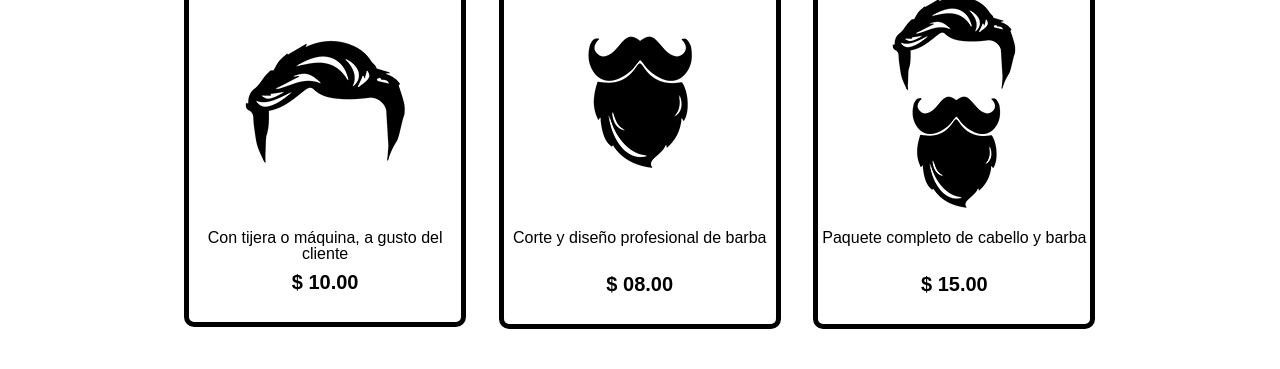
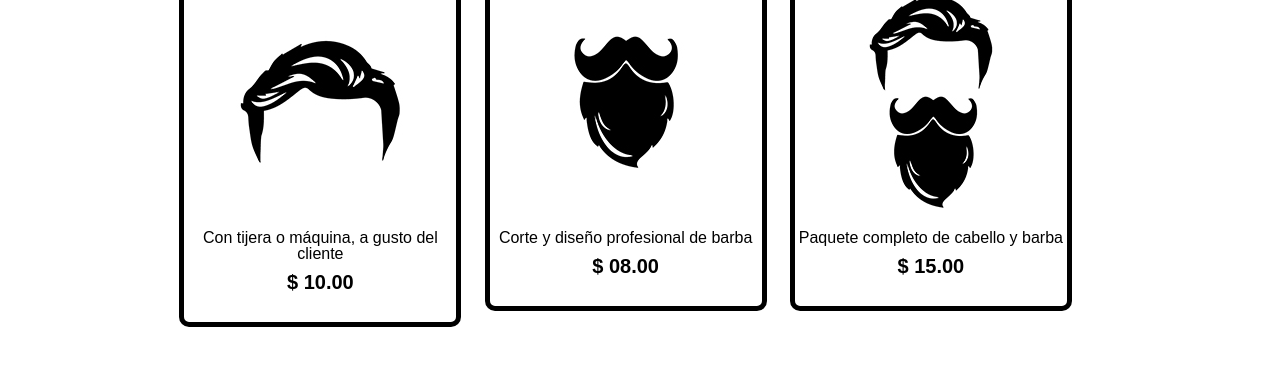
Before and after one commit to VictorLeon18/P-gina-de-la-Barber-a-Alura, a plain HTML site: page productos.html in a window 1280 px wide. Shown: the part 431-800 px from the top of the page. Drawn offline with Linux system fonts and the light colour scheme.

Commit message:
Actualización de los archivos

```diff
--- a/productos.html
+++ b/productos.html
@@ -45,13 +45,13 @@
                     <h2>Barba</h2>
                     <img src="imagenes/barba.jpg">
                     <p class="producto-descrippcion">Corte y diseño profesional de barba</p>
-                    <p class="producto-precio2">$ 08.00</p>
+                    <p class="producto-precio">$ 08.00</p>
                 </li>
                 <li>
                     <h2>Cabello + Barba</h2>
                     <img src="imagenes/cabello+barba.jpg">
                     <p class="producto-descrippcion">Paquete completo de cabello y barba</p>
-                    <p class="producto-precio2">$ 15.00</p>
+                    <p class="producto-precio">$ 15.00</p>
                 </li>
             </ul>
         </main>
--- a/style-home.css
+++ /dev/null
@@ -1,55 +0,0 @@
-
-.fondo{
-    background: url(imagenes/wood.jpg);
-}
-
-#banner{
-    width: 100%;
-}
-
-.principal{
-    background: #CCCCCC;
-    padding: 20px;
-}
-
-.titulo-centralizado{
-    text-align: center;
-}
-
-.titulo-principal{
-    padding-left: 30px;
-    text-align: center;
-    color: black;
-}
-
-p{
-    text-align: center;
-}
-
-em strong{
-    color: red;
-}
-
-#mision{
-    font-size: 20px;
-}
-
-.diferenciales{
-    background: #FFFFFF;
-    padding: 30px;
-}
-
-.items{
-    font-style: italic;
-}
-
-ul{
-    display: inline-block;
-    vertical-align: top;
-    width: 20%;
-    margin-right: 15%;
-}
-
-.imagenDiferenciales{
-    width: 50%;
-}
--- a/style.css
+++ b/style.css
@@ -50,7 +50,7 @@ nav a:hover{
     text-align: center;
     width: 30%;
     vertical-align: top;
-    margin: 0 1.5%;
+    margin: 0 1%;
     padding: 30px 0px;
     box-sizing: border-box;
     border: 5px solid #000000;
@@ -82,12 +82,6 @@ nav a:hover{
     font-size: 20px;
     font-weight: bold;
     margin-top: 10px;
-}
-
-.producto-precio2{
-    font-size: 20px;
-    font-weight: bold;
-    margin-top: 28px;
 }
 
 footer{
```
Also changed, not shown: contacto.html (+1 -1 lines).
